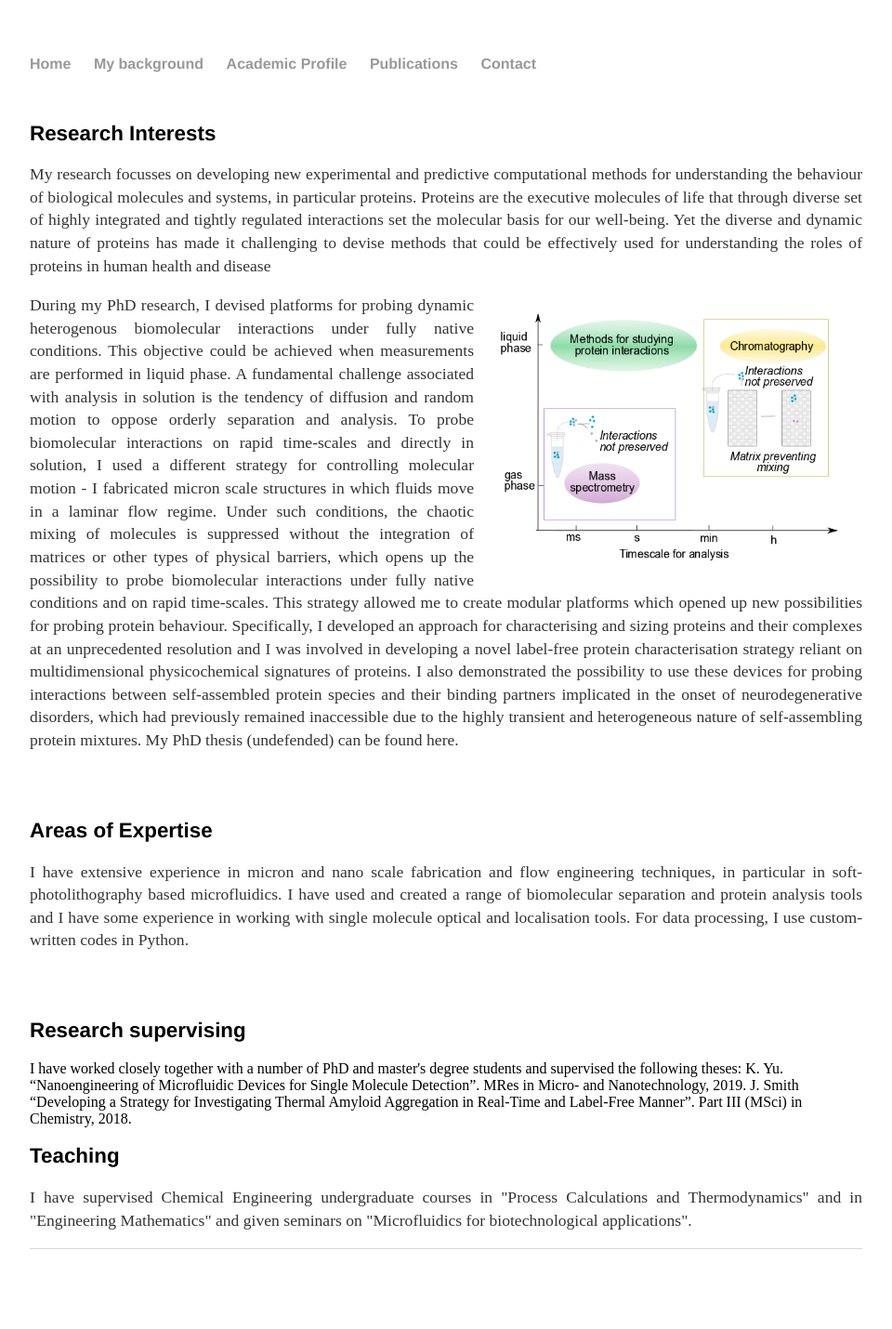
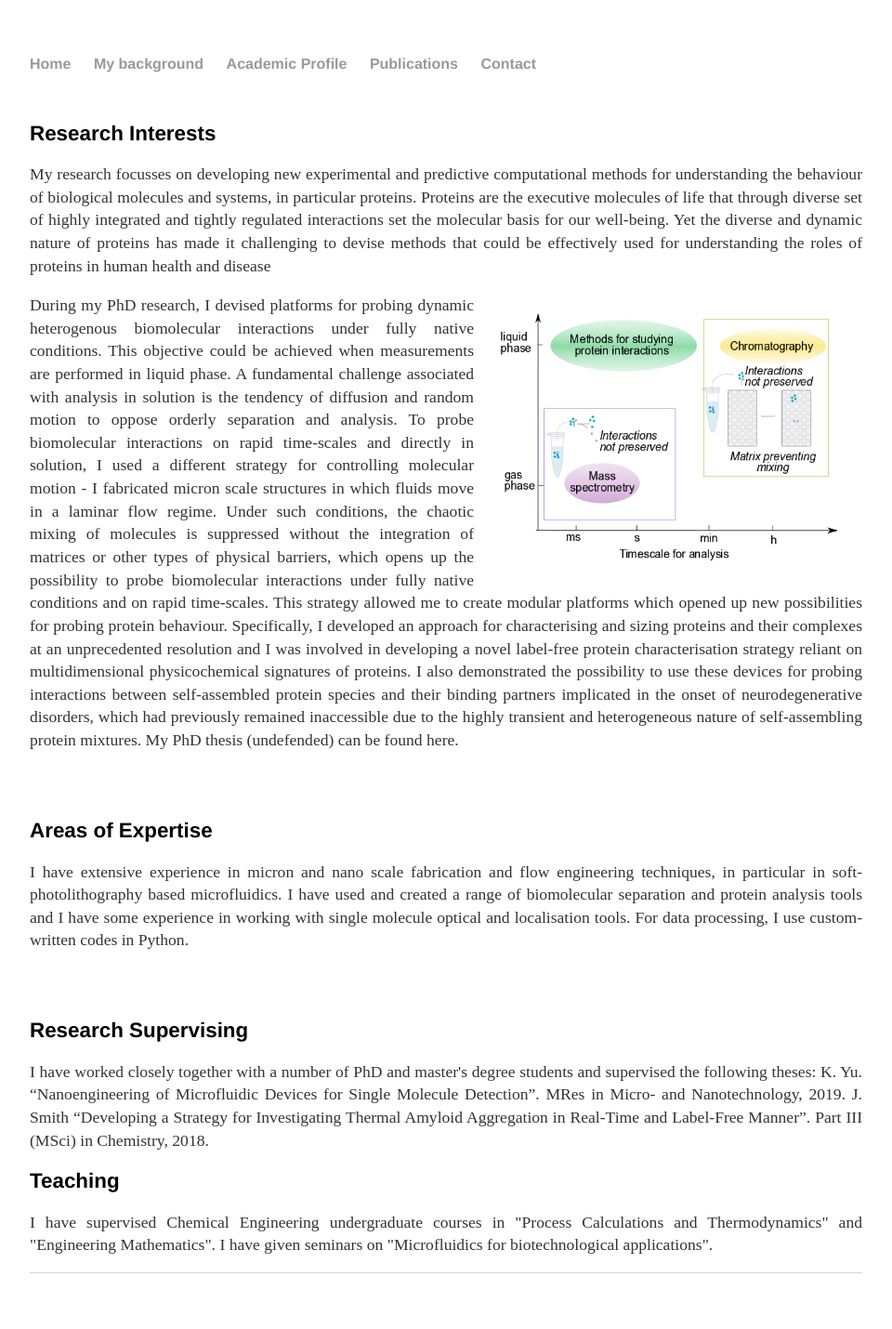
Before and after one commit to kadiliissaar/kadiliissaar.github.io, a Jekyll site: the page built from academic-profile/index.html, in a window 1280 px wide. Shown: the whole page at 93% size, without its empty margins (160-1120 px from the left). Built offline with Jekyll 4.4.1, drawn with Linux system fonts in a browser that asks for light colours; before the commit the page ends 1404 px from its top, so only the background shows below that.

Commit message:
Update index.html

```diff
--- a/academic-profile/index.html
+++ b/academic-profile/index.html
@@ -11,7 +11,7 @@ through diverse set of highly integrated and tightly regulated interactions set
 Yet the diverse and dynamic nature of proteins has made it challenging to devise methods that could be effectively used
 for understanding the roles of proteins in human health and disease</p>
 
-<img src="https://github.com/kadiliissaar/kadiliissaar.github.io/raw/master/Photos/Research/fast-liquid-phase-analysis.png" style="float:right;width:403px;height:300px;margin-bottom:15px;margin-left:15px">
+<img src="https://github.com/kadiliissaar/kadiliissaar.github.io/raw/master/Photos/Research/fast-liquid-phase-analysis.png" style="float:right;width:403px;height:300px;margin-left:15px">
 	<p align="justify"> During my PhD research, I devised platforms for probing dynamic heterogenous biomolecular
 interactions under fully native conditions. This objective could be achieved when measurements are performed in
 liquid phase. A fundamental challenge associated with analysis in solution is the tendency of diffusion
@@ -38,15 +38,17 @@ localisation tools. For data processing, I use custom-written codes in Python. <
 </br>
 </br>
 
-	<h2>Research supervising</h2>
-I have worked closely together with a number of PhD and master's degree students and supervised the following theses:
+	<h2>Research Supervising</h2>
+<p align="justify"> I have worked closely together with a number of PhD and master's degree students and supervised
+the following theses:
 K. Yu. “Nanoengineering of Microfluidic Devices for Single Molecule Detection”. MRes in Micro- and Nanotechnology, 2019.
-J. Smith “Developing a Strategy for Investigating Thermal Amyloid Aggregation in Real-Time and Label-Free Manner”. Part III (MSci) in Chemistry, 2018.
+J. Smith “Developing a Strategy for Investigating Thermal Amyloid Aggregation in Real-Time and Label-Free Manner”. Part III
+(MSci) in Chemistry, 2018.</p>
 
 
 	<h2>Teaching</h2>
 <p align="justify"> I have supervised Chemical Engineering undergraduate courses in "Process Calculations and Thermodynamics"
-and in "Engineering Mathematics" and given seminars on "Microfluidics for biotechnological applications". </p>
+and "Engineering Mathematics". I have given seminars on "Microfluidics for biotechnological applications".</p>
 
 
 </div><!-- /.blurb -->
```
